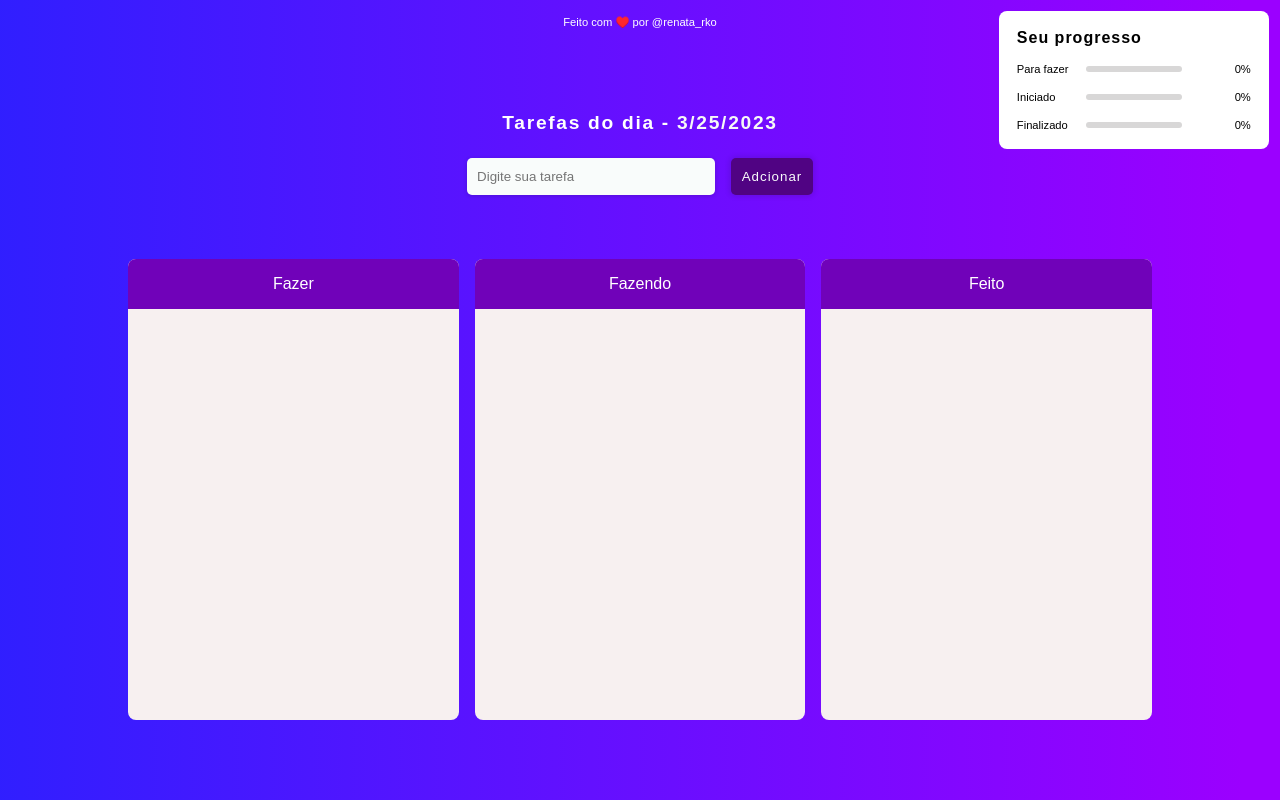
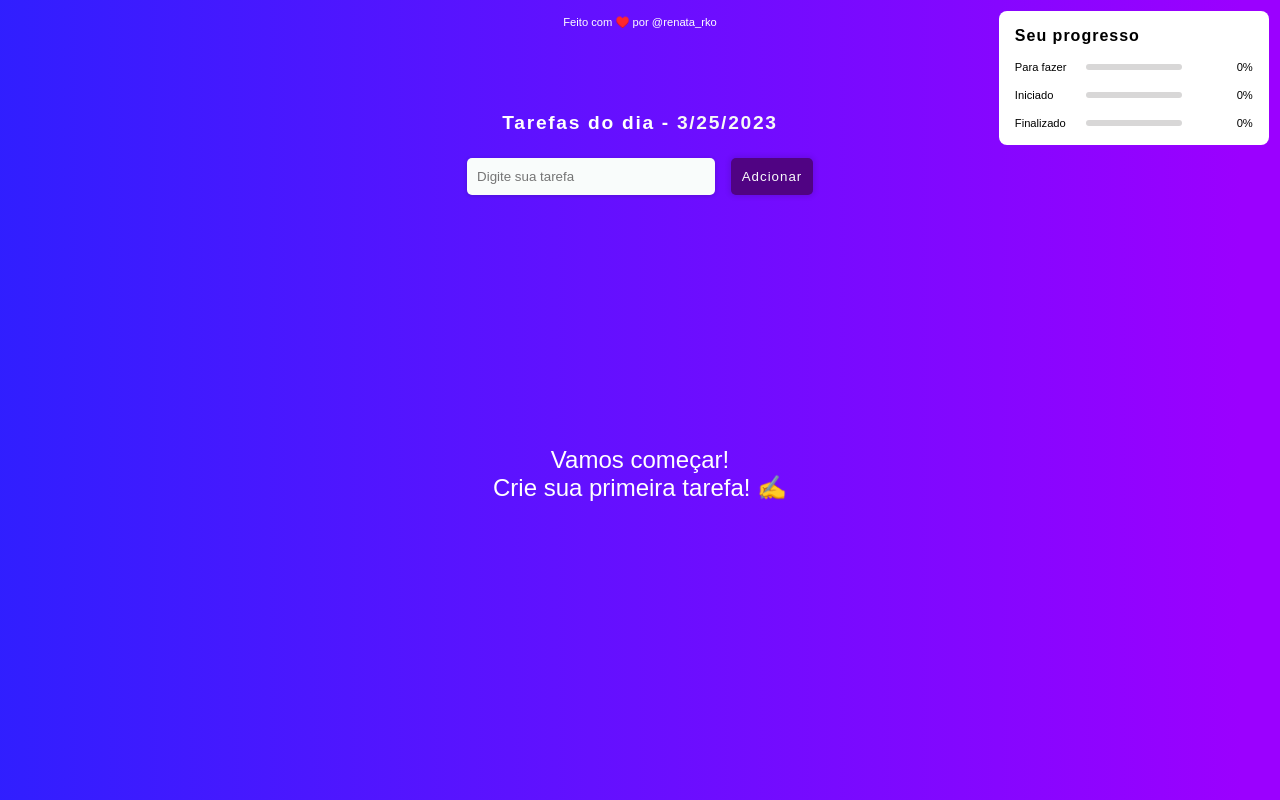
Before and after one commit to renatarko/minhas_tarefas_app, a React (Vite) app: page / in a window 1280 px wide. Built offline with nearby package versions, Linux system fonts and the light colour scheme; a web font is replaced by a local one.

Commit message:
Message empty (#3)
* created new design and added progress graph

* refactoring code

* added empty message and fix styles on mobile

```diff
--- a/src/Componentes/card/index.jsx
+++ b/src/Componentes/card/index.jsx
@@ -71,7 +71,8 @@ export const Card = ({ title, tasks }) => {
         <p className="p-works">{title}</p>
 
         <ul className="result">
-          {tasks.map((task, index) => (
+          {tasks.length !== 0 &&
+            tasks.map((task, index) => (
               <li className="result-work" key={index}>
                 <div
                   style={{
--- a/src/Componentes/cards/cards.jsx
+++ b/src/Componentes/cards/cards.jsx
@@ -30,10 +30,19 @@ export const Cards = () => {
   }, [newTask]);
 
   return (
-    <section className="cards-container">
-      <Card title="Fazer" tasks={todo} />
-      <Card title="Fazendo" tasks={doing} />
-      <Card title="Feito" tasks={done} />
-    </section>
+    <>
+      {!todo.length && !doing.length && !done.length ? (
+        <section className="msg-empty">
+          <p>Vamos começar!</p>
+          <p>Crie sua primeira tarefa! &#9997;</p>
+        </section>
+      ) : (
+        <section className="cards-container">
+          <Card title="Fazer" tasks={todo} />
+          <Card title="Fazendo" tasks={doing} />
+          <Card title="Feito" tasks={done} />
+        </section>
+      )}
+    </>
   );
 };
--- a/src/Componentes/cards/style.css
+++ b/src/Componentes/cards/style.css
@@ -9,10 +9,11 @@
 
 .container {
   min-width: max-content;
+  max-height: 35rem;
   width: 100%;
   background-color: rgb(247, 240, 240);
   border-radius: 0.5rem;
-  overflow: hidden;
+  overflow: auto;
 }
 
 .p-works {
@@ -47,13 +48,29 @@
   cursor: pointer;
 }
 
+.msg-empty {
+  height: 100%;
+  display: flex;
+  justify-content: center;
+  align-items: center;
+  flex-direction: column;
+  color: white;
+  font-size: 1.5rem;
+}
+
 @media (max-width: 700px) {
   .cards-container {
     flex-direction: column;
     justify-content: center;
   }
 
-  .container {
-    min-height: 10rem;
+  .msg-empty {
+    font-size: 1rem;
   }
 }
+
+@media (max-width: 500px) {
+  .container {
+    max-height: 20rem;
+  }
+}
--- a/src/Componentes/header/style.css
+++ b/src/Componentes/header/style.css
@@ -67,7 +67,7 @@
     left: 0;
     right: 0;
     z-index: 100;
-    height: 0rem;
+    /* height: 0rem; */
     transition: 0.4s;
     padding: 0 1rem;
   }
@@ -94,10 +94,12 @@
   .header-title.show .icon-plus {
     transform: rotate(45deg);
     box-shadow: 0px 0px 3px 2px #742e6a46;
+    color: #9c04ca;
   }
 
   .header-title.show {
-    height: 10rem;
+    height: max-content;
+    padding: 4rem 1rem;
     background-color: white;
     border-radius: 1.5rem 1.5rem 0px 0px;
   }
--- a/src/Componentes/progress/progress.jsx
+++ b/src/Componentes/progress/progress.jsx
@@ -8,7 +8,7 @@ export const Progress = () => {
     perDoing: 0,
     perDone: 0,
   });
-  const [openProgress, setOpenProgress] = useState(true);
+  const [openProgress, setOpenProgress] = useState(false);
   const { todo, doing, done } = useContext(TaskContext);
 
   const calculatorOfProgress = () => {
@@ -87,6 +87,40 @@ export const Progress = () => {
           <td className="percent">{percent.perDone}%</td>
         </tr>
       </table>
+
+      <table className="container-progress desktop">
+        <h4>Seu progresso</h4>
+
+        <tr className="content-progress">
+          <td className="task-name">Para fazer</td>
+          <td
+            className="barra-progress"
+            style={{ borderColor: "#7002b9", borderLeftWidth: percent.perDo }}
+          ></td>
+          <td className="percent">{percent.perDo}%</td>
+        </tr>
+
+        <tr className="content-progress">
+          <td className="task-name">Iniciado</td>
+          <td
+            className="barra-progress"
+            style={{
+              borderColor: "#f3cf06",
+              borderLeftWidth: percent.perDoing,
+            }}
+          ></td>
+          <td className="percent">{percent.perDoing}%</td>
+        </tr>
+
+        <tr className="content-progress">
+          <td className="task-name">Finalizado</td>
+          <td
+            className="barra-progress"
+            style={{ borderLeftWidth: percent.perDone, borderColor: "#01be0a" }}
+          ></td>
+          <td className="percent">{percent.perDone}%</td>
+        </tr>
+      </table>
     </>
   );
 };
--- a/src/style.css
+++ b/src/style.css
@@ -73,6 +73,10 @@ body {
   opacity: 1;
 }
 
+.desktop {
+  display: block;
+}
+
 .container-progress h4 {
   font-size: 1rem;
   letter-spacing: 1px;
@@ -121,6 +125,9 @@ body {
 }
 
 @media (max-width: 655px) {
+  .desktop {
+    display: none;
+  }
   .main {
     padding-left: 1rem;
     padding-right: 1rem;
```
Lines whose indentation alone changed are shown as unchanged.
